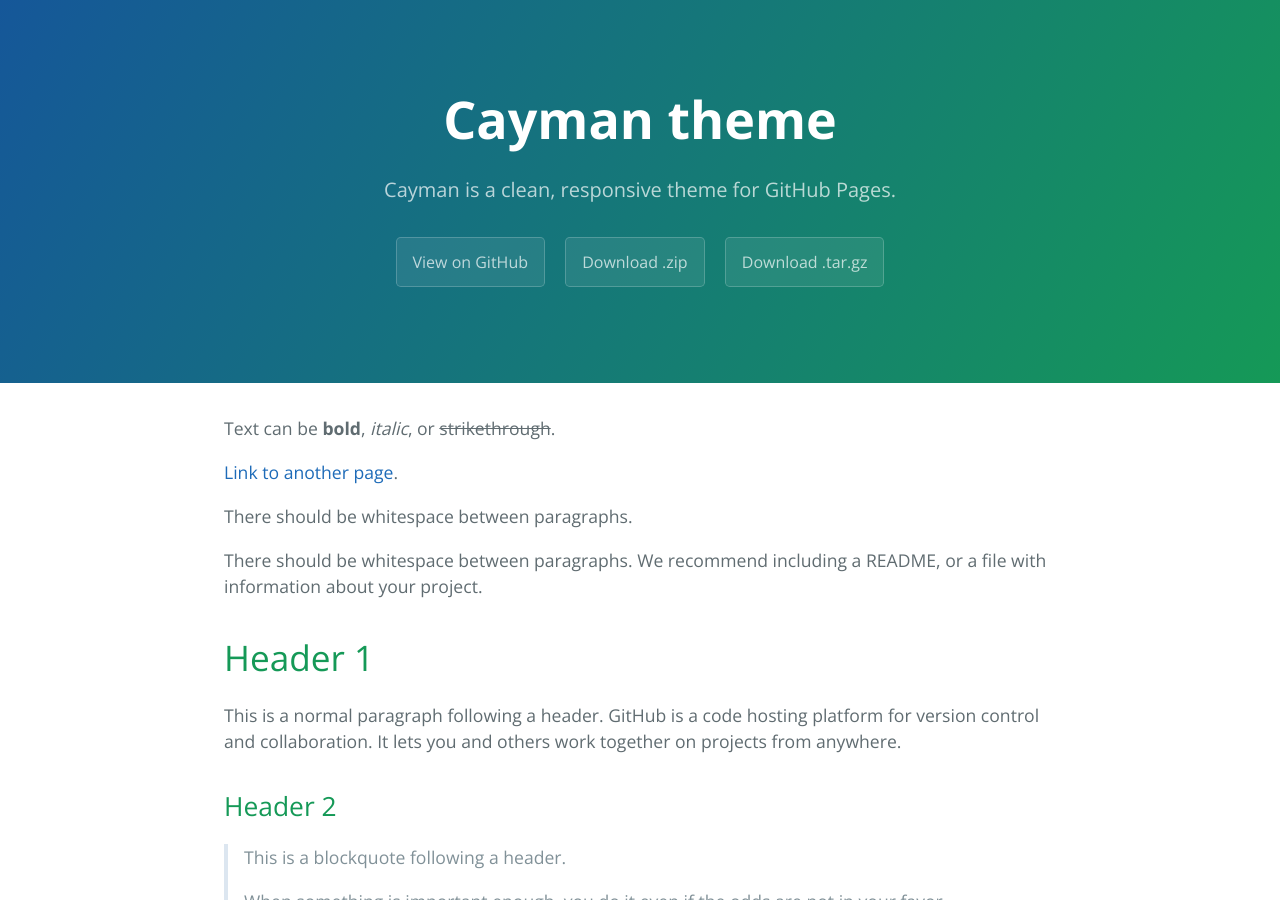
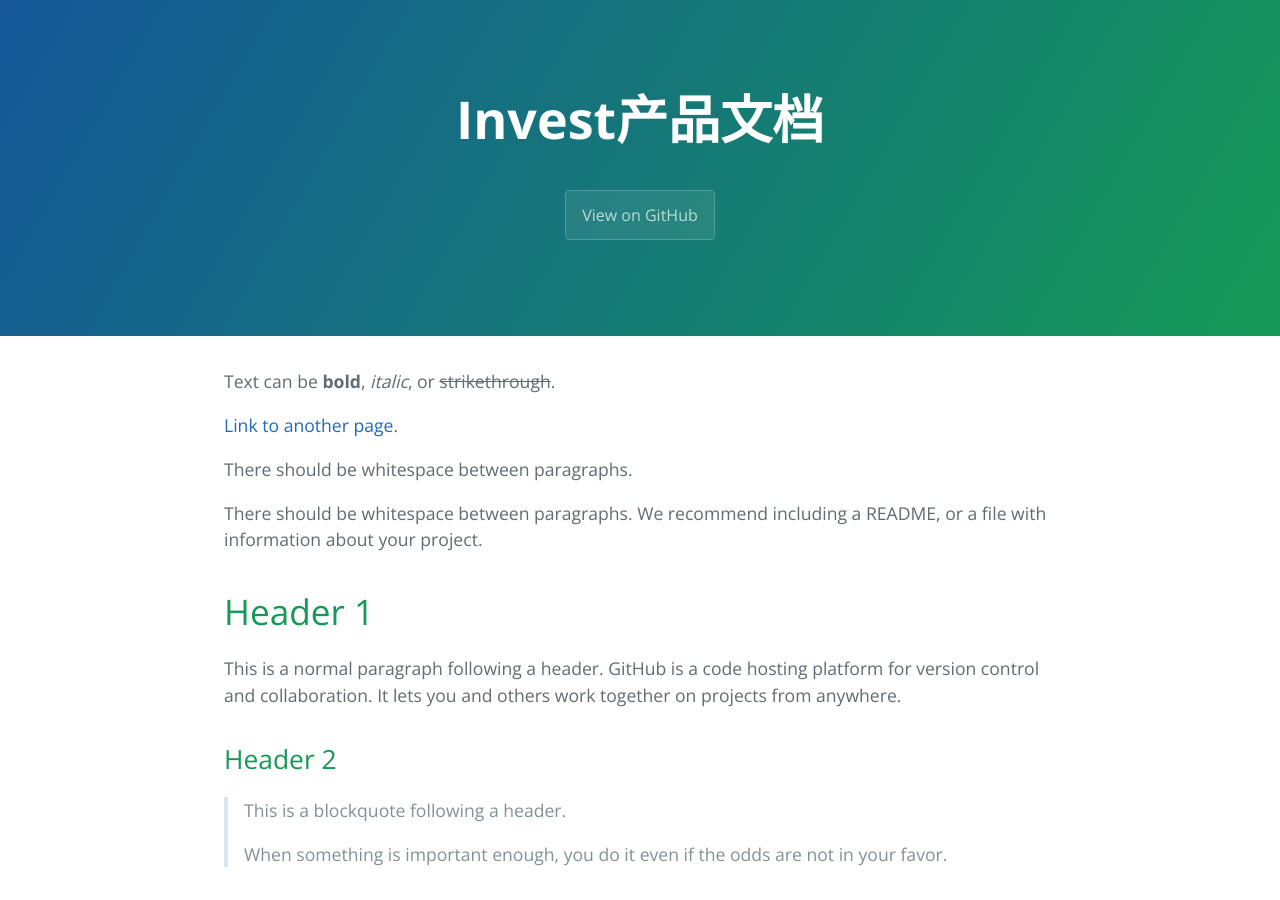
Before and after one commit to Littletreeeeee/prd-invest, a Jekyll site: the page built from index.md, in a window 1280 px wide and 900 px high. Built offline with Jekyll 4.4.1, drawn with Linux system fonts in a browser that asks for light colours; the repository's description, which GitHub fills in, is left out.

Commit message:
change title

```diff
--- a/_config.yml
+++ b/_config.yml
@@ -1,5 +1,2 @@
-title: Cayman theme
-description: Cayman is a clean, responsive theme for GitHub Pages.
-show_downloads: true
-google_analytics:
+title: Invest产品文档
 theme:
```
